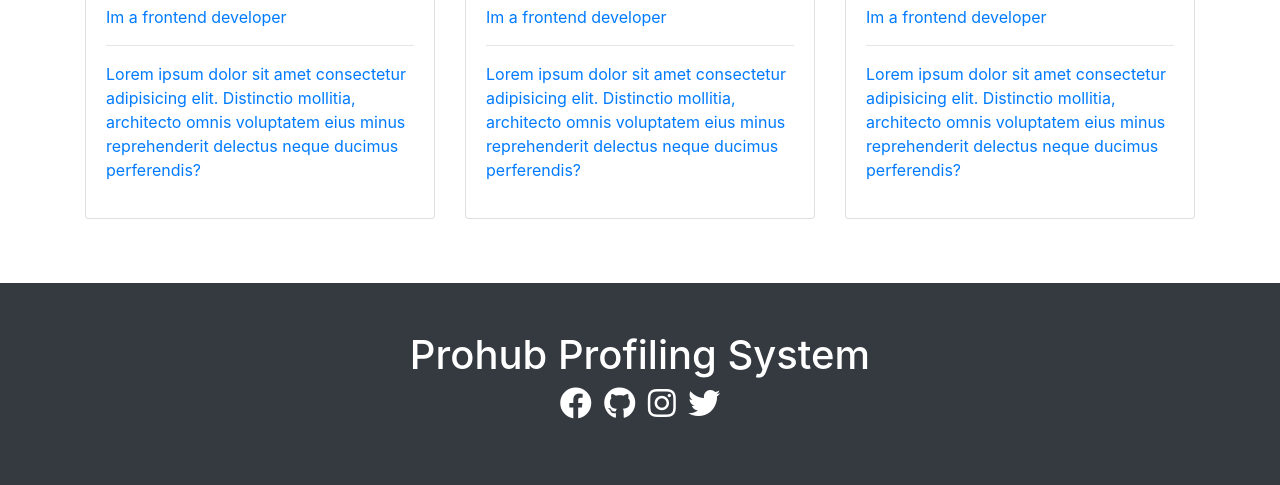
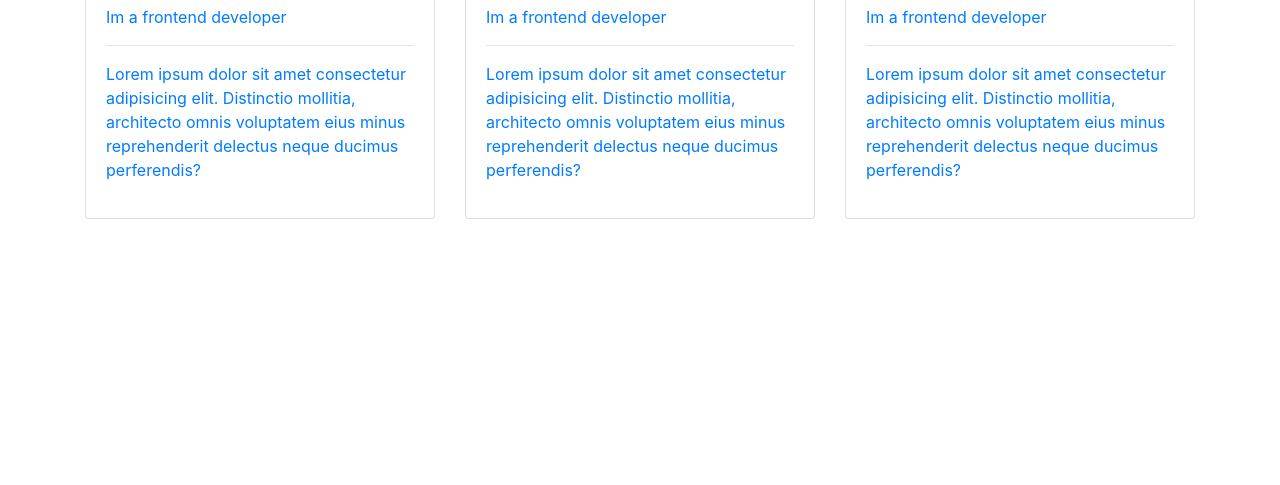
Before and after one commit to Sir-Femzyy/Prohub-profile-system, a plain HTML site: page index.html in a window 1280 px wide. Shown: the part 1242-1727 px from the top of the page. After the commit the page ends 1477 px from the top, so only its background shows below. Drawn offline with Linux system fonts and the light colour scheme; files whose address does not match are found by name.

Commit message:
Revert "index changes"
This reverts commit 1aa8d34c94767fc369dab1c837edcb0d1566166b.

```diff
--- a/index.html
+++ b/index.html
@@ -229,18 +229,7 @@
 </div>
 
 
-<!-- footer -->
-<footer class="footer py-5 mt-5 bg-dark">
-  <div class="container text-white text-center">
-    <h1>Prohub Profiling System</h1>
-    <p>
-      <span class="px-1"> <i class="fa-2x fab fa-facebook"></i> </span>
-      <span class="px-1"> <i class="fa-2x fab fa-github"></i> </span>
-      <span class="px-1"> <i class="fa-2x fab fa-instagram"></i> </span>
-      <span class="px-1"> <i class="fa-2x fab fa-twitter"></i> </span>
-    </p>
-  </div>
-</footer>
+
 
 
 
```
